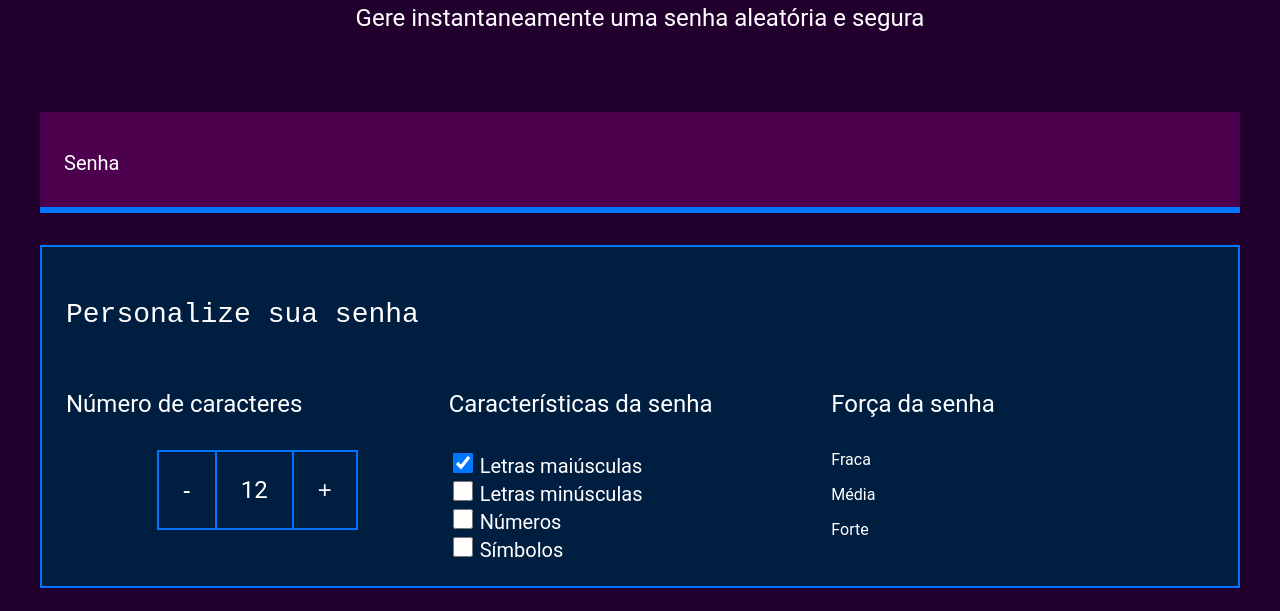
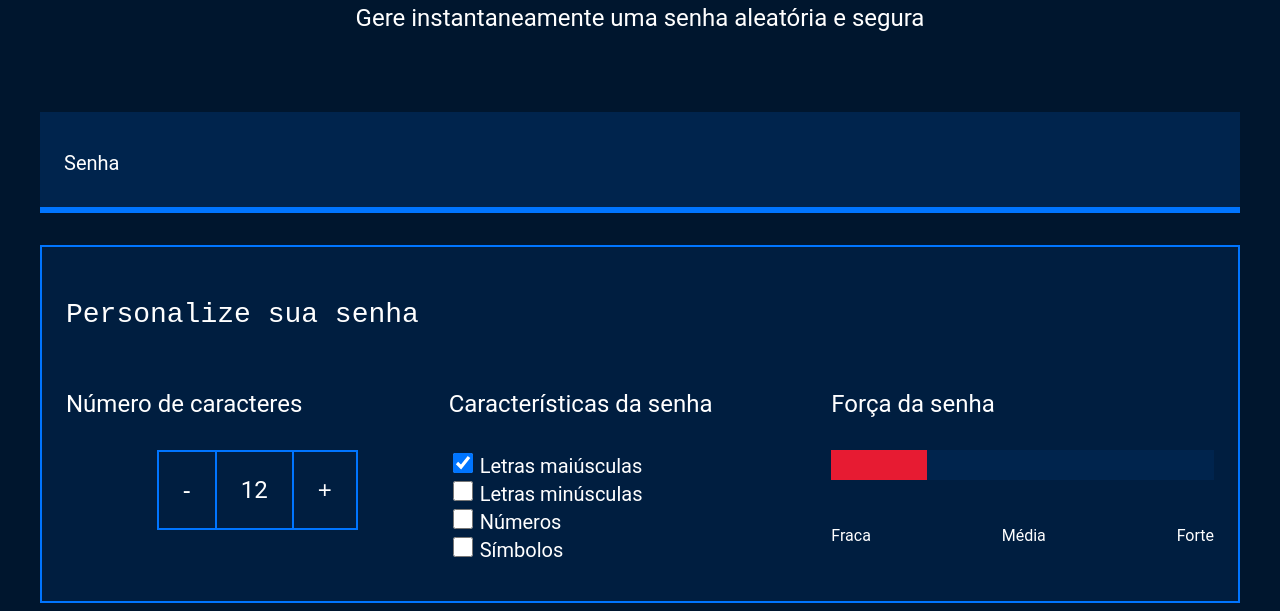
Before and after one commit to valeriadelosangeles7/gerador-de-senhas1, a plain HTML site: page index.html in a window 1280 px wide. Shown: the part 208-819 px from the top of the page. Drawn offline with Linux system fonts and the light colour scheme; a script that the page names is missing.

Commit message:
Update style.css

```diff
--- a/style.css
+++ b/style.css
@@ -1,7 +1,7 @@
 :root {
     --branco: white;
-    --cor-de-fundo: #21002e;
-    --fundo-senha: #4d004d;
+    --cor-de-fundo: #00162E;
+    --fundo-senha: #00244D;
     --fundo-texto: #001E40;
     --borda: #0075FF;
     --roboto: 'Roboto', sans-serif;
@@ -116,6 +116,39 @@ label {
     cursor: pointer;
 }
 
+.barra {
+    background-color: var(--fundo-senha);
+    height: 30px;
+    width: 100%;
+}
+
+.forca {
+    height: 30px;
+    position: relative;
+    bottom: 30px;
+}
+
+.fraca {
+    width: 25%;
+    background-color: #E71B32;
+}
+
+.media {
+    background-color: #FAF408;
+    width: 50%;
+}
+
+.forte {
+    background-color: #00FF85;
+    width: 100%;
+}
+
+.parametro-senha-textos {
+    display: flex;
+    justify-content: space-between;
+}
+
+
 @media screen and (min-width: 768px) {
     .parametro-coluna__senha {
         flex-direction: row;
```
